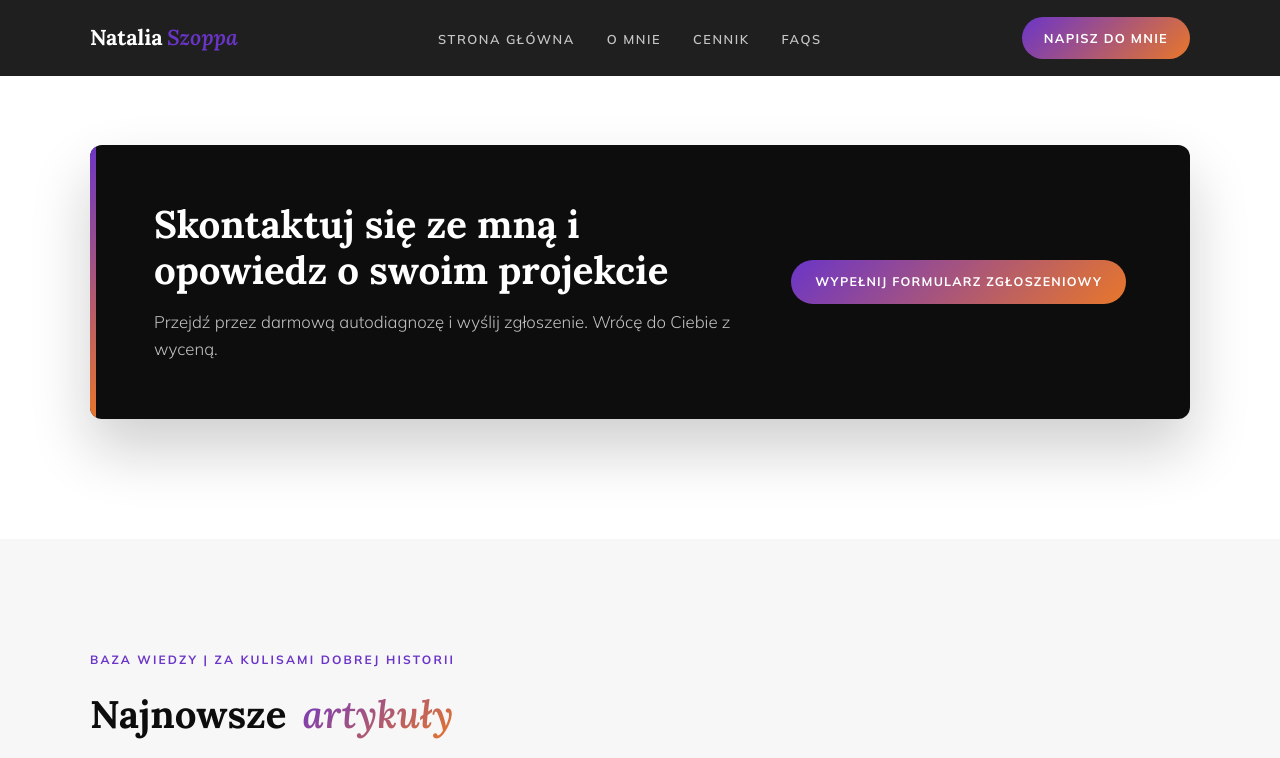
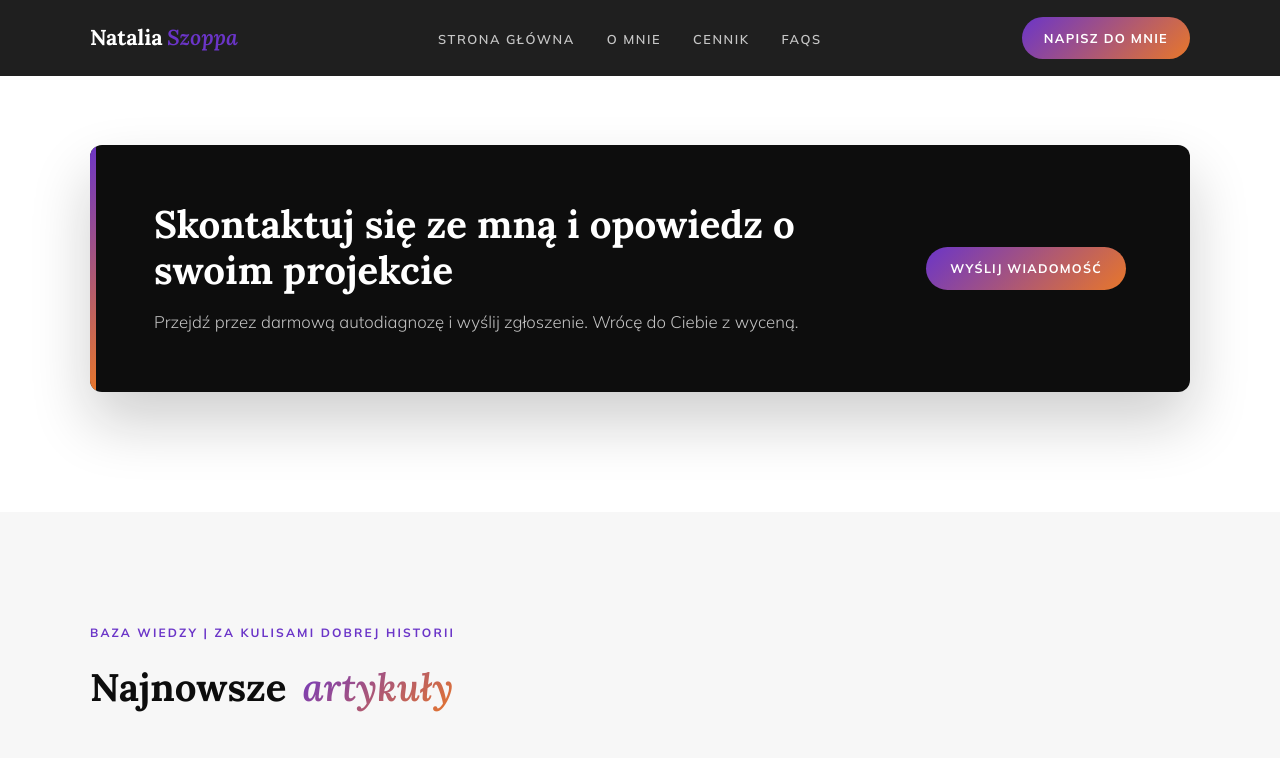
Before and after one commit to Bonnie00726/nataliaszoppa, a Jekyll site: the page built from index.html, in a window 1280 px wide and 900 px high, scrolled down 9376 px, cut to the strip 0-758 px from the top of the window. Built offline with Jekyll 4.4.1, drawn with Linux system fonts in a browser that asks for light colours.

Commit message:
Update index.html

```diff
--- a/index.html
+++ b/index.html
@@ -351,7 +351,7 @@
                     <li>Mechanikę sceny.</li>
                     <li>Głębię postaci i wiele innych.</li>
                 </ul>
-                <a href="#" class="btn-primary" style="width: 100%; display: flex; justify-content: center; align-items: center; text-align: center;">Pobierz Arkusz (PDF)</a>
+                <a href="https://nataliaszoppa.com/arkusz%20diagnostyczny.html" class="btn-primary" style="width: 100%; display: flex; justify-content: center; align-items: center; text-align: center;">Pobierz Arkusz (PDF)</a>
             </div>
 
             <div class="diag-card" style="border-top-color: var(--grad-start);">
@@ -619,7 +619,7 @@
                 <p>Przejdź przez darmową autodiagnozę i wyślij zgłoszenie. Wrócę do Ciebie z wyceną.</p>
             </div>
             <div class="cta-action">
-                <a href="#" class="btn-primary">Wypełnij formularz zgłoszeniowy</a>
+                <a href="mailto:nataliaszoppa@gmail.com" class="btn-primary">Wyślij wiadomość</a>
             </div>
         </div>
     </div>
```
